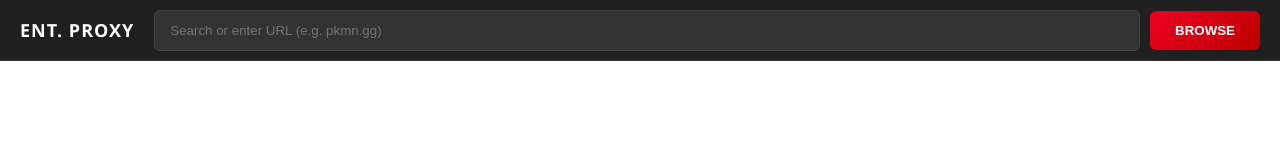
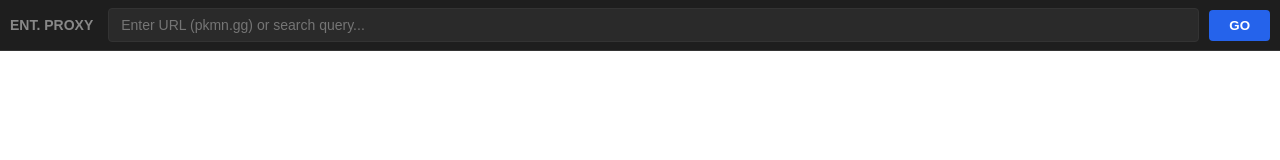
Before and after one commit to XimicYT/web-proxy, a website: page index.html in a window 1280 px wide. Drawn offline with Linux system fonts and the light colour scheme.

Commit message:
Update index.html

```diff
--- a/index.html
+++ b/index.html
@@ -1,41 +1,92 @@
 <!DOCTYPE html>
-<html>
+<html lang="en">
 <head>
+    <meta charset="UTF-8">
     <title>Enterprise Proxy</title>
     <style>
-        body, html { margin: 0; padding: 0; height: 100%; background: #111; color: #ddd; font-family: 'Segoe UI', sans-serif; overflow: hidden; }
-        .bar { height: 60px; background: #202020; display: flex; align-items: center; padding: 0 20px; border-bottom: 1px solid #333; box-shadow: 0 2px 10px rgba(0,0,0,0.5); }
-        .logo { font-weight: 800; font-size: 18px; margin-right: 20px; color: #fff; letter-spacing: 1px; }
-        input { flex: 1; background: #333; color: white; border: 1px solid #444; padding: 12px 15px; border-radius: 6px; outline: none; transition: 0.2s; }
-        input:focus { border-color: #666; background: #444; }
-        button { background: linear-gradient(135deg, #e02, #b00); color: white; border: none; padding: 12px 25px; margin-left: 10px; border-radius: 6px; cursor: pointer; font-weight: bold; transition: transform 0.1s; }
-        button:active { transform: scale(0.96); }
-        iframe { width: 100%; height: calc(100% - 60px); border: none; background: #fff; }
+        body, html { margin: 0; padding: 0; height: 100%; background: #121212; font-family: sans-serif; overflow: hidden; }
+
+        /* The Address Bar */
+        .nav {
+            height: 50px;
+            background: #1e1e1e;
+            border-bottom: 1px solid #333;
+            display: flex;
+            align-items: center;
+            padding: 0 10px;
+            gap: 10px;
+        }
+
+        .logo { color: #888; font-weight: bold; font-size: 14px; margin-right: 5px; }
+
+        /* Controls */
+        #url-bar {
+            flex: 1;
+            background: #2a2a2a;
+            border: 1px solid #333;
+            color: #fff;
+            padding: 8px 12px;
+            border-radius: 4px;
+            outline: none;
+            font-size: 14px;
+        }
+        #url-bar:focus { border-color: #555; background: #333; }
+
+        button {
+            background: #2563eb;
+            color: white;
+            border: none;
+            padding: 8px 20px;
+            border-radius: 4px;
+            cursor: pointer;
+            font-weight: 600;
+        }
+        button:hover { background: #1d4ed8; }
+
+        /* The Viewport */
+        iframe {
+            width: 100%;
+            height: calc(100% - 50px);
+            border: none;
+            background: white;
+            display: block;
+        }
     </style>
 </head>
 <body>
-    <div class="bar">
+
+    <div class="nav">
         <div class="logo">ENT. PROXY</div>
-        <input type="text" id="url" placeholder="Search or enter URL (e.g. pkmn.gg)" onkeydown="if(event.key==='Enter') go()">
-        <button onclick="go()">BROWSE</button>
+        <input type="text" id="url-bar" placeholder="Enter URL (pkmn.gg) or search query..." />
+        <button onclick="navigate()">GO</button>
     </div>
-    <iframe id="view" name="viewFrame"></iframe>
+
+    <iframe id="proxy-frame" name="proxy-frame" sandbox="allow-forms allow-scripts allow-same-origin allow-popups allow-presentation"></iframe>
 
     <script>
-        function go() {
-            let addr = document.getElementById('url').value;
-            if (!addr) return;
+        const input = document.getElementById('url-bar');
+        const frame = document.getElementById('proxy-frame');
 
-            // Basic logic to guess if it's a URL or a search
-            if (!addr.includes('.') || addr.includes(' ')) {
-                // Treat as search query if no dots or has spaces
-                addr = 'https://www.google.com/search?q=' + encodeURIComponent(addr);
+        // Allow pressing "Enter" to search
+        input.addEventListener('keypress', (e) => {
+            if (e.key === 'Enter') navigate();
+        });
+
+        function navigate() {
+            let val = input.value.trim();
+            if (!val) return;
+
+            // Simple logic: If it has a dot and no spaces, it's a URL. Otherwise, it's a Google search.
+            let isUrl = val.includes('.') && !val.includes(' ');
+
+            if (!isUrl) {
+                val = 'https://www.google.com/search?q=' + encodeURIComponent(val);
             } else {
-                if (!addr.startsWith('http')) addr = 'https://' + addr;
+                if (!val.startsWith('http')) val = 'https://' + val;
             }
 
-            // Load via proxy
-            document.getElementById('view').src = '/proxy?url=' + encodeURIComponent(addr);
+            // Route through our proxy endpoint
+            frame.src = '/proxy?url=' + encodeURIComponent(val);
         }
     </script>
 </body>
```
